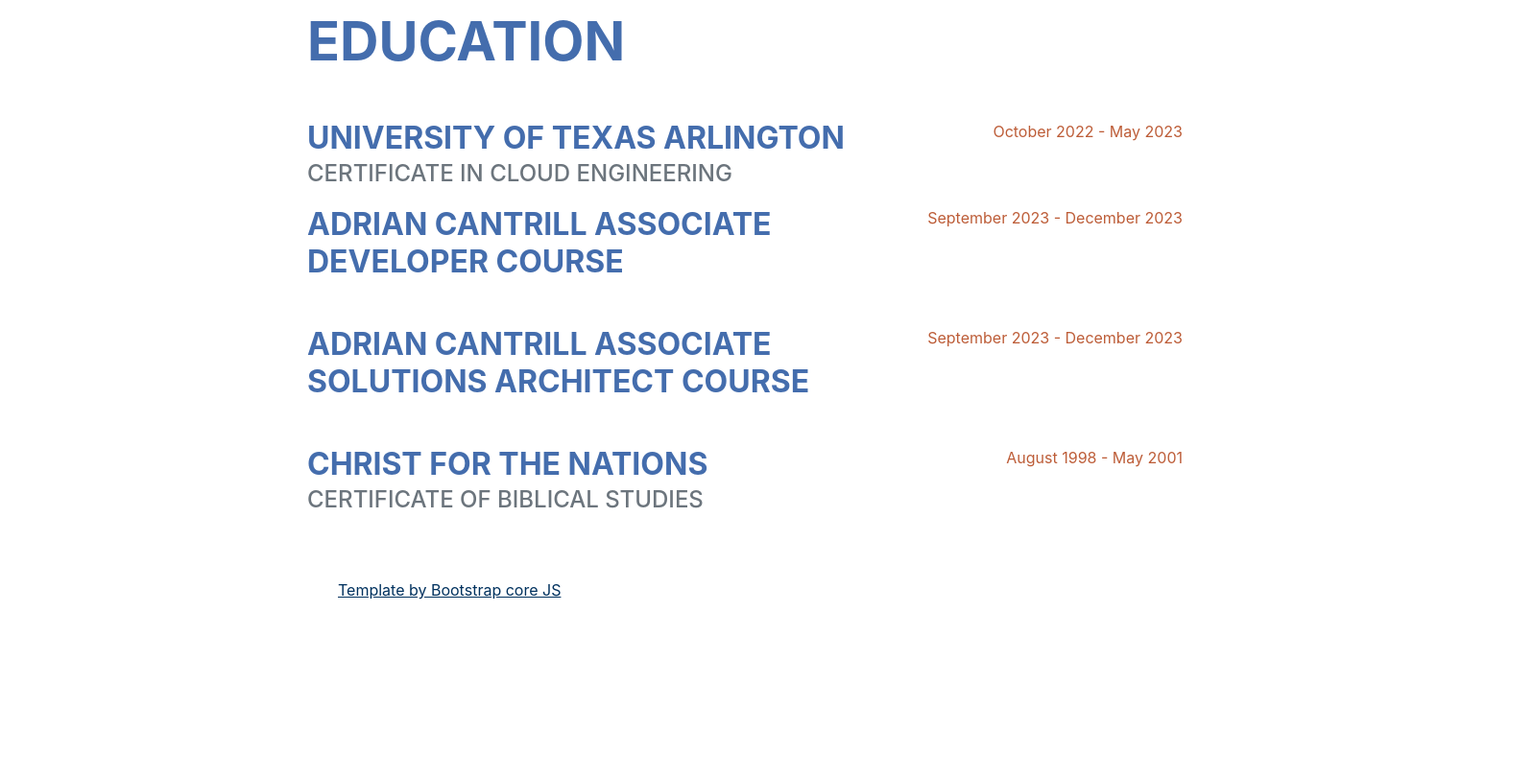
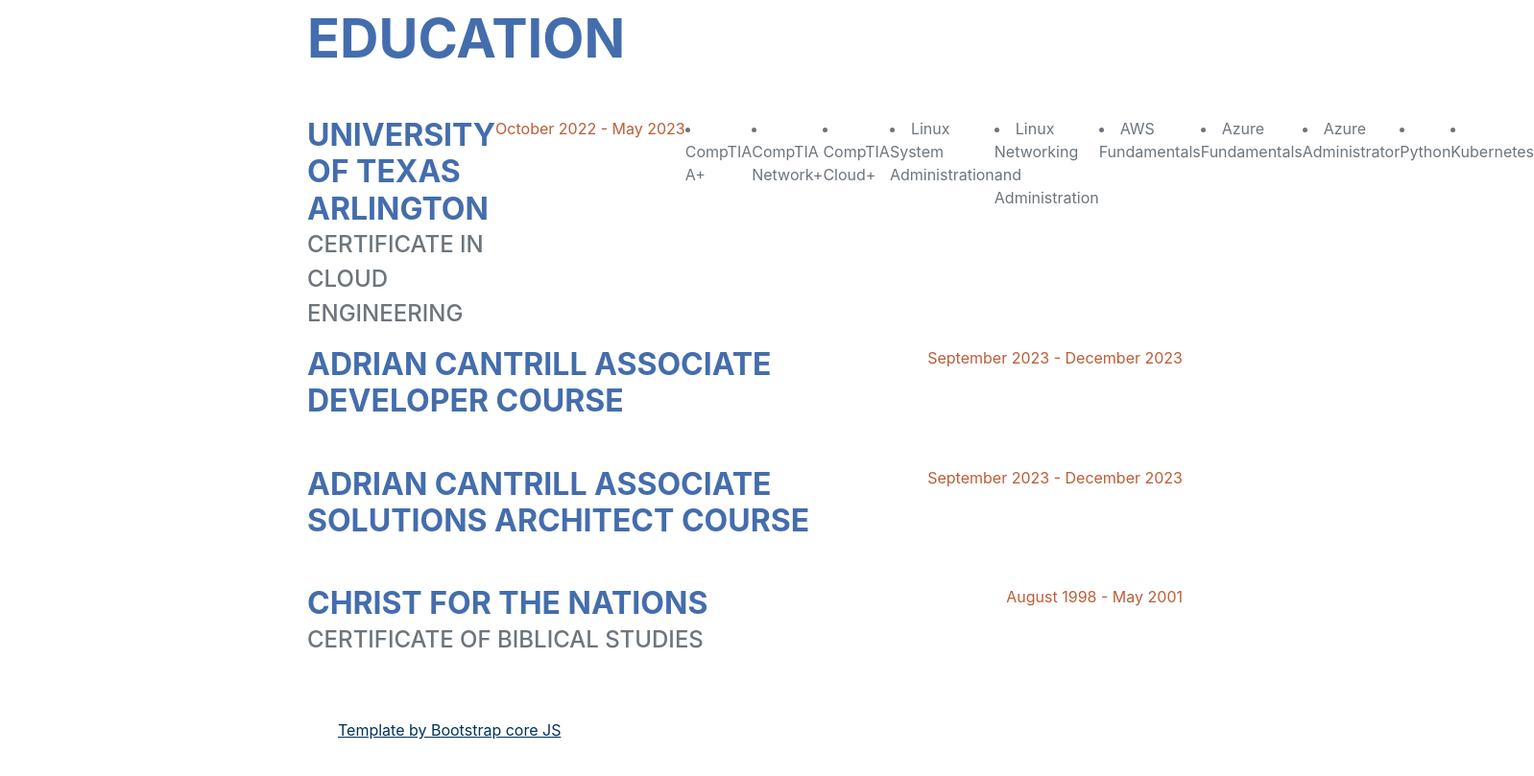
Before and after one commit to cweise04/cloudresume, a plain HTML site: page Frontend/website/index.html in a window 1280 px wide. Shown: the part 4260-5069 px from the top of the page at 96% size, 1598 px wide, since content can reach past the window. Before the commit the page ends 4987 px from the top, so only its background shows below. Drawn offline with nearby package versions, Linux system fonts and the light colour scheme; no server answers; a web font is replaced by a local one.

Commit message:
Resume update on HTML

```diff
--- a/Frontend/website/index.html
+++ b/Frontend/website/index.html
@@ -319,6 +319,47 @@
                     <div class="subheading mb-3">Certificate in Cloud Engineering</div>
                         </div>
                         <div class="flex-shrink-0"><span class="text-primary">October 2022 - May 2023</span></div>
+
+                        <li>
+                            <span class="fa-li"><i class="fas fa-check"></i></span>
+                            CompTIA A+
+                        </li>
+                        <li>
+                            <span class="fa-li"><i class="fas fa-check"></i></span>
+                            CompTIA Network+
+                        </li>
+                        <li>
+                            <span class="fa-li"><i class="fas fa-check"></i></span>
+                            CompTIA Cloud+
+                        </li>
+                        <li>
+                            <span class="fa-li"><i class="fas fa-check"></i></span>
+                            Linux System Administration
+                        </li>
+                        <li>
+                            <span class="fa-li"><i class="fas fa-check"></i></span>
+                            Linux Networking and Administration
+                        </li>
+                        <li>
+                            <span class="fa-li"><i class="fas fa-check"></i></span>
+                            AWS Fundamentals
+                         </li>
+                        <li>
+                         <span class="fa-li"><i class="fas fa-check"></i></span>
+                         Azure Fundamentals
+                        </li>
+                        <li>
+                        <span class="fa-li"><i class="fas fa-check"></i></span>
+                        Azure Administrator
+                        </li>
+                        <li>
+                        <span class="fa-li"><i class="fas fa-check"></i></span>
+                        Python
+                        </li>
+                        <li>
+                        <span class="fa-li"><i class="fas fa-check"></i></span>
+                        Kubernetes
+                        </li>
                     </div> <!-- item end -->
 
                     <div class="d-flex flex-column flex-md-row justify-content-between mb-5">
```
